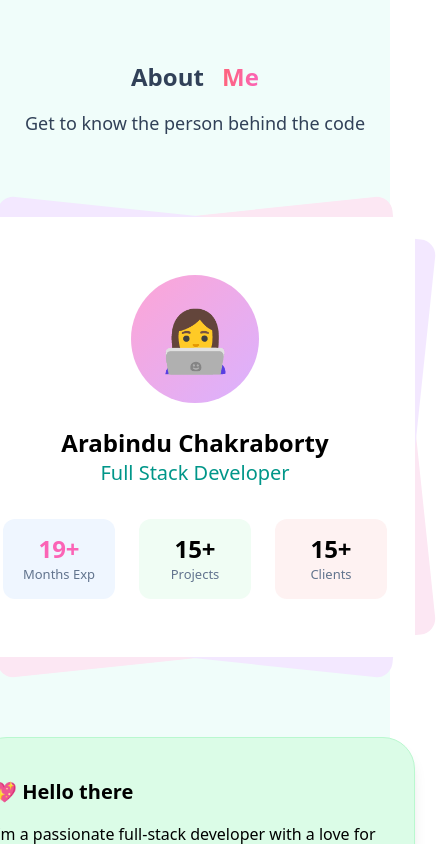
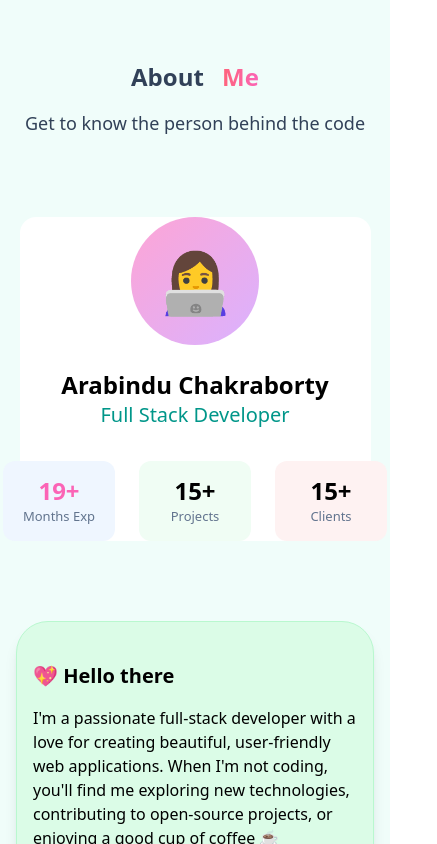
Before and after one commit to arabindu95/My_Portfolio, a React (Vite) app in the folder frontend/: page / in a window 390 px wide. Shown: the part 860-1704 px from the top of the page, 437 px wide, since content can reach past the window. Built offline with nearby package versions, Linux system fonts and the light colour scheme.

Commit message:
Initial commit from my portfolio

```diff
--- a/frontend/src/component/About.jsx
+++ b/frontend/src/component/About.jsx
@@ -20,15 +20,24 @@ const About = () => {
       {/* *******BOXEX********* */}
       <div>
         <div className="flex flex-col md:flex-row justify-evenly items-center">
-          <div className="relative flex justify-center items-center py-20 ">
+          <div className="relative flex justify-center items-center py-20 w-full overflow-x-hidden ">
             {/* Background div 1 */}
-            <div className="absolute w-110 h-110 bg-pink-100 rounded-2xl -rotate-6"></div>
+            <div
+              className="absolute w-[90%] max-w-[440px] h-auto md:h-110
+ h-110 bg-pink-100 rounded-2xl -rotate-6"
+            ></div>
 
             {/* Background div 2 */}
-            <div className="absolute w-110 h-110 bg-purple-100 rounded-2xl rotate-6"></div>
+            <div
+              className="absolute w-[90%] max-w-[440px] h-auto md:h-110
+ h-110 bg-purple-100 rounded-2xl rotate-6"
+            ></div>
 
             {/* Main div */}
-            <div className="flex relative z-10 w-110 h-110 bg-white rounded-2xl flex-col items-center justify-center ">
+            <div
+              className="flex relative z-10 w-[90%] max-w-[440px] h-auto md:h-110
+ h-110 bg-white rounded-2xl flex-col items-center justify-center "
+            >
               {/* img div */}
               <div className="w-32 h-32 mx-auto mb-6 rounded-full bg-linear-to-br bg-purple-300 from-pink-300 flex items-center justify-center text-6xl">
                 👩‍💻
@@ -37,7 +46,7 @@ const About = () => {
                 <h1 className="text-2xl font-bold">Arabindu Chakraborty</h1>
                 <p className="text-xl text-teal-600">Full Stack Developer</p>
               </div>
-              <div className="flex gap-6 mt-8">
+              <div className="flex gap-6 mt-8 px-4 md:px-0">
                 <div className="h-20 w-28 bg-blue-50 rounded-xl flex flex-col items-center justify-center">
                   <h1 className="text-pink-400 text-2xl font-bold">19+</h1>
                   <h2 className="text-[13px] text-slate-500">Months Exp</h2>
@@ -55,8 +64,8 @@ const About = () => {
           </div>
 
           {/* 2nd box */}
-          <div className=" flex flex-col gap-6">
-            <div className="h-62 w-110 bg-green-100 p-4 rounded-4xl border border-green-200 shadow-lg hover:scale-105 duration-500 transition-all">
+          <div className=" flex flex-col gap-6 px-4 md:px-0">
+            <div className="h-auto w-full md:w-110 bg-green-100 p-4 rounded-4xl border border-green-200 shadow-lg hover:scale-105 duration-500 transition-all">
               <h1 className="text-xl font-semibold mt-6">💖 Hello there</h1>
               <p className="py-4">
                 I'm a passionate full-stack developer with a love for creating
@@ -65,7 +74,7 @@ const About = () => {
                 open-source projects, or enjoying a good cup of coffee ☕
               </p>
             </div>
-            <div className="h-48 w-110 bg-yellow-50 p-4 rounded-4xl shadow-2xl">
+            <div className="h-auto w-full md:w-110 bg-yellow-50 p-4 rounded-4xl shadow-2xl">
               <h1 className="text-xl font-semibold mt-6">
                 🛠️ Technologies I Love
               </h1>
--- a/frontend/src/component/Skills.jsx
+++ b/frontend/src/component/Skills.jsx
@@ -67,7 +67,7 @@ const Skills = () => {
           </div>
         </div>
         {/* Boxes */}
-        <div className="grid md:grid-cols-3 gap-8 max-w-6xl mx-auto justify-center">
+        <div className="grid md:grid-cols-3 gap-8 max-w-6xl mx-auto justify-center p-4 md:p-0">
           {skillCategories.map((item) => (
             <div
               key={item.title}
```
